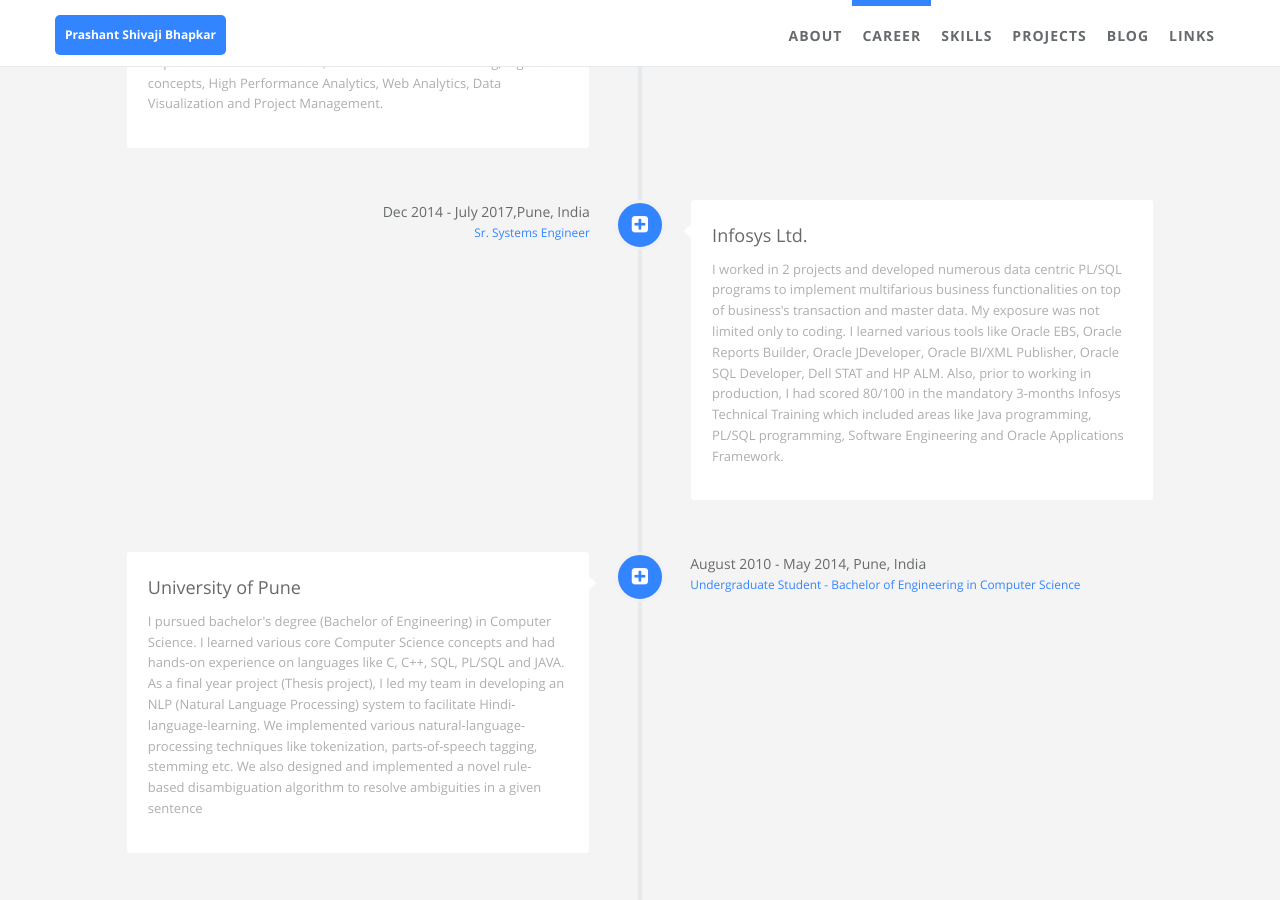
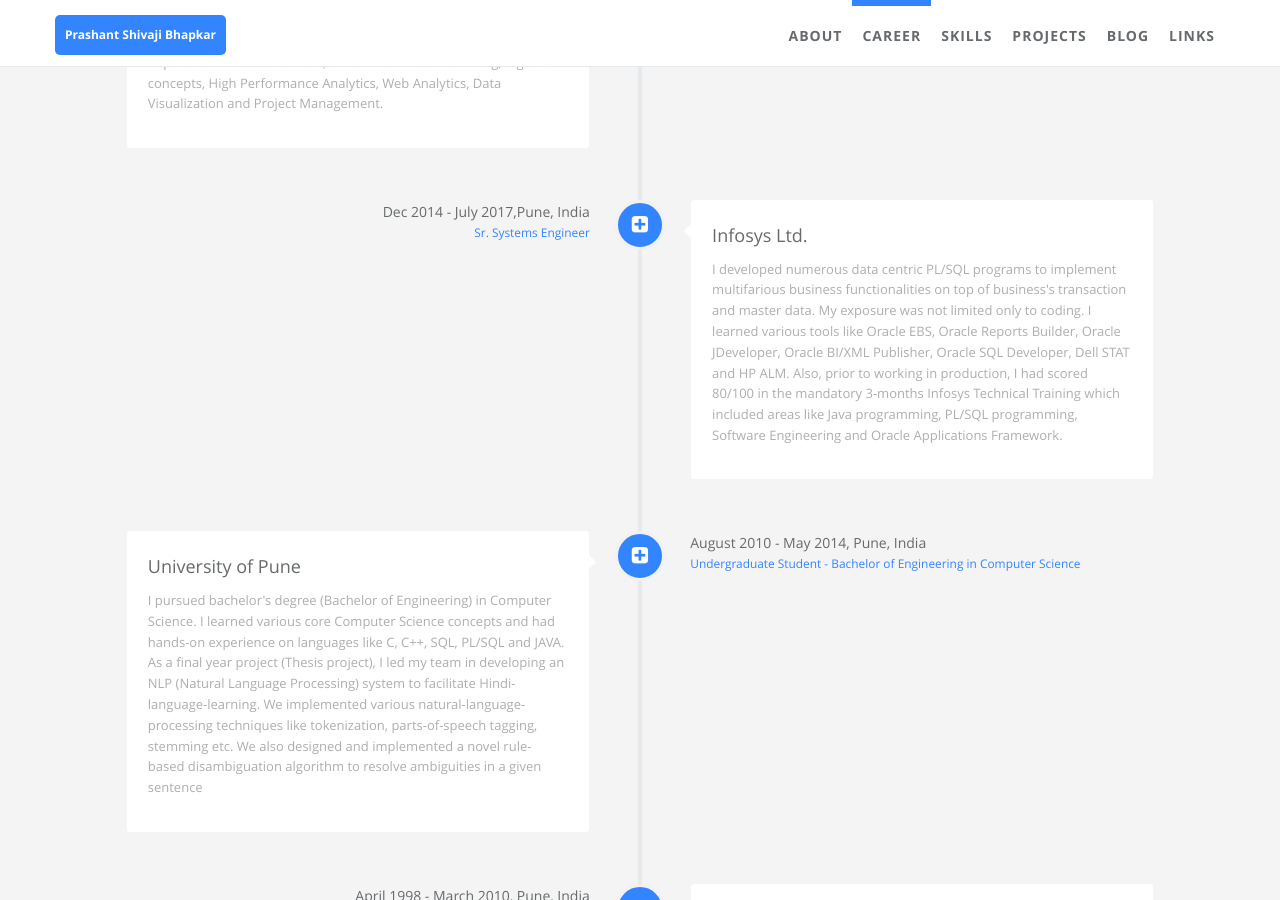
Before and after one commit to PrashantShivajiBhapkar/PrashantShivajiBBhapkar.github.io, a Jekyll site: the page built from index.html, in a window 1280 px wide and 900 px high, scrolled down 1166 px. Built offline with Jekyll 4.4.1, drawn with Linux system fonts in a browser that asks for light colours.

Commit message:
Edited career details

```diff
--- a/_data/index/careers.yml
+++ b/_data/index/careers.yml
@@ -17,7 +17,7 @@
     detail: Infosys Ltd.
   desc:
     detail: >
-      I worked in 2 projects and developed numerous data centric PL/SQL programs to implement multifarious business functionalities on top of business's transaction and master data. My exposure was not limited only to coding. I learned various tools like Oracle EBS, Oracle Reports Builder, Oracle JDeveloper, Oracle BI/XML Publisher, Oracle SQL Developer, Dell STAT and HP ALM. Also, prior to working in production, I had scored 80/100 in the mandatory 3-months Infosys Technical Training which included areas like Java programming, PL/SQL programming, Software Engineering and Oracle Applications Framework.
+      I developed numerous data centric PL/SQL programs to implement multifarious business functionalities on top of business's transaction and master data. My exposure was not limited only to coding. I learned various tools like Oracle EBS, Oracle Reports Builder, Oracle JDeveloper, Oracle BI/XML Publisher, Oracle SQL Developer, Dell STAT and HP ALM. Also, prior to working in production, I had scored 80/100 in the mandatory 3-months Infosys Technical Training which included areas like Java programming, PL/SQL programming, Software Engineering and Oracle Applications Framework.
   date:
     detail: Dec 2014 - July 2017,Pune, India
   job:
```
